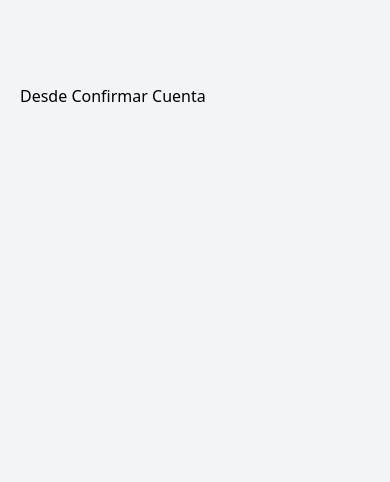
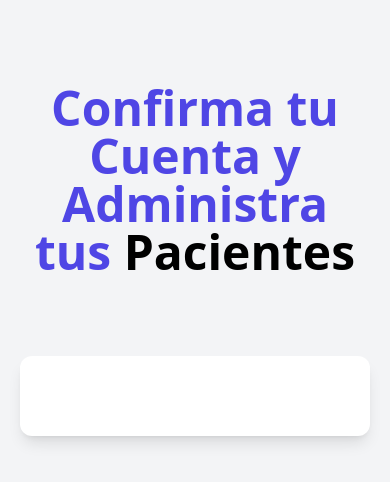
Before and after one commit to laur73/administrador-pacientes-veterinaria, a React (Vite) app in the folder frontend/: page /confirmar/1 in a window 390 px wide. Shown: the top 482 px of the page. Built offline with nearby package versions, Linux system fonts and the light colour scheme; no server answers.

Commit message:
Componente listo

```diff
--- a/frontend/src/pages/ConfirmarCuenta.jsx
+++ b/frontend/src/pages/ConfirmarCuenta.jsx
@@ -1,7 +1,47 @@
+import { useParams, Link } from "react-router-dom";
+import { useEffect, useState } from "react";
+import clienteAxios from "../config/axios";
+import Alerta from "../components/Alerta";
+
 const ConfirmarCuenta = () => {
+
+	const [cuentaConfirmada, setCuentaConfirmada] = useState(false);
+	const [cargando, setCargando] = useState(true);
+	const [alerta, setAlerta] = useState({});
+
+	const params = useParams();
+	const { id } = params;
+
+	useEffect(() => {
+		const confirmarCuenta = async () => {
+			try {
+				const url = `/veterinarios/confirmar/${id}`;
+				const { data } = await clienteAxios(url);
+
+				setCuentaConfirmada(true);
+				setAlerta({ msg: data.msg })
+			} catch (error) {
+				setAlerta({ msg: error.response.data.msg, error: true })
+			}
+
+			setCargando(false);
+		}
+		confirmarCuenta();
+	}, [])
+
 	return (
 		<>
-			<h1>Desde Confirmar Cuenta</h1>
+			<div>
+				<h1 className="text-indigo-600 font-black text-5xl text-center">Confirma tu Cuenta y Administra tus <span className="text-black">Pacientes</span></h1>
+			</div>
+
+			<div className="mt-20 md:mt-5 shadow-lg px-5 py-10 rounded-xl bg-white">
+				{!cargando && <Alerta alerta={alerta} />}
+
+				{cuentaConfirmada && (
+					<Link to="/" className="flex justify-center bg-indigo-700 w-full py-3 px-10 rounded-xl text-white uppercase font-bold mt-5 hover:cursor-pointer hover:bg-indigo-800 md:w-full">Inicia Sesión</Link>
+				)}
+			</div>
 		</>
 	);
 };
```
